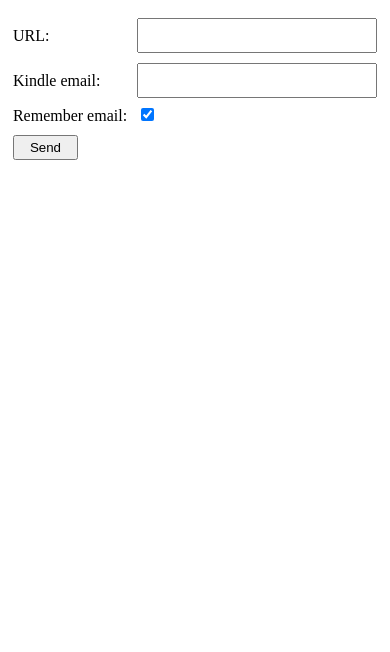
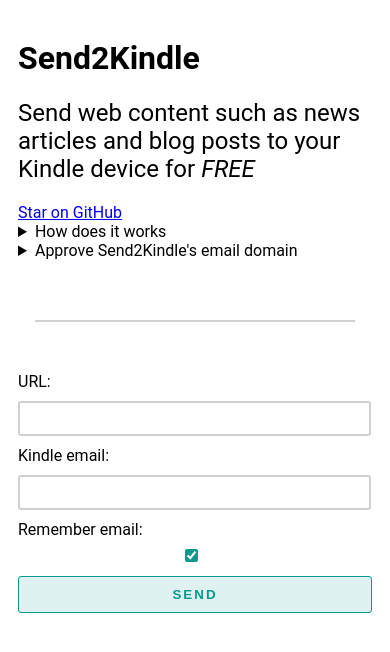
Before and after one commit to megaconfidence/send2kindle, a plain HTML site: page public/index.html in a window 390 px wide. Drawn offline with Linux system fonts and the light colour scheme.

Commit message:
feat: Updates ui

```diff
--- a/public/index.html
+++ b/public/index.html
@@ -6,12 +6,64 @@
     <meta http-equiv="X-UA-Compatible" content="ie=edge" />
     <title>send2kindle</title>
     <link rel="stylesheet" href="style.css" />
+    <script async defer src="https://buttons.github.io/buttons.js"></script>
   </head>
   <body>
+    <div class="page">
+      <div class="home">
+        <h1>Send2Kindle</h1>
+        <h2>
+          Send web content such as news articles and blog posts to your Kindle
+          device for <em>FREE</em>
+        </h2>
+        <a
+          class="github-button"
+          href="https://github.com/megaconfidence/send2kindle"
+          data-icon="octicon-star"
+          data-size="large"
+          data-show-count="true"
+          aria-label="Star megaconfidence/send2kindle on GitHub"
+          >Star on GitHub</a
+        >
+        <details>
+          <summary>How does it works</summary>
+          <div class="player">
+            <iframe
+              src="https://www.youtube.com/embed/uPryTtaIE_s?si=i8eUjt_kznCAtc-K"
+              title="YouTube video player"
+              allow="accelerometer; autoplay; clipboard-write; encrypted-media; gyroscope; picture-in-picture; web-share"
+              allowfullscreen
+            ></iframe>
+          </div>
+        </details>
+        <details>
+          <summary>Approve Send2Kindle's email domain</summary>
+          <p>
+            To use this service, it's important you add the email domain
+            <strong><em> @confidence.sh</em></strong> to receive documents on
+            your Kindle device. A guide on how to do this can be found
+            <a
+              target="_blank"
+              href="https://www.amazon.com/gp/help/customer/display.html?nodeId=GX9XLEVV8G4DB28H"
+              >here</a
+            >.
+          </p>
+        </details>
+      </div>
+      <div class="divider"></div>
+      <div class="app">
         <form class="send-form">
           <div class="send-form">
             <label for="url">URL: </label>
-        <input type="text" name="url" id="url" required />
+            <input
+              type="url"
+              name="url"
+              id="url"
+              pattern="https?://.*"
+              oninput="setCustomValidity('')"
+              oninvalid="setCustomValidity('Please enter a URL with the protocol i.e https://')"
+              required
+            />
           </div>
           <div class="send-form">
             <label for="email">Kindle email: </label>
@@ -32,8 +84,34 @@
         </form>
 
         <div class="info hide">
-      <p class="info-text"></p>
+          <p class="info-text">
+            <svg
+              width="38"
+              height="38"
+              viewBox="0 0 38 38"
+              xmlns="http://www.w3.org/2000/svg"
+              stroke="#0a998c"
+            >
+              <g fill="none" fill-rule="evenodd">
+                <g transform="translate(1 1)" stroke-width="2">
+                  <circle stroke-opacity=".5" cx="18" cy="18" r="18" />
+                  <path d="M36 18c0-9.94-8.06-18-18-18">
+                    <animateTransform
+                      attributeName="transform"
+                      type="rotate"
+                      from="0 18 18"
+                      to="360 18 18"
+                      dur="1s"
+                      repeatCount="indefinite"
+                    />
+                  </path>
+                </g>
+              </g>
+            </svg>
+          </p>
           <button class="info-button"></button>
+        </div>
+      </div>
     </div>
     <script src="index.js"></script>
   </body>
--- a/public/style.css
+++ b/public/style.css
@@ -1,42 +1,130 @@
+:root {
+  --primary-color: #0a998c;
+  --primary-lite: #dff1f0;
+  --dark-one: #d0d0d0;
+  --dark-two: #eee;
+}
+.page {
+  gap: 5%;
+  display: flex;
+  flex-wrap: wrap;
+  padding-top: 10vh;
+  flex-direction: row;
+  justify-content: center;
+  font-family: Roboto, sans-serif !important;
+}
+.app,
+.home {
+  width: 40%;
+}
+button,
+summary,
+input[type="submit"] {
+  cursor: pointer;
+}
+.player {
+  width: 100%;
+  overflow: hidden;
+  position: relative;
+  padding-top: 56.25%;
+}
+.player iframe {
+  top: 0;
+  left: 0;
+  bottom: 0;
+  right: 0;
+  width: 100%;
+  height: 100%;
+  border: none;
+  position: absolute;
+}
 .hide {
   display: none !important;
 }
-
+.divider {
+  height: auto;
+  border-left: 2px solid var(--dark-one);
+}
+.home h2 {
+  font-weight: normal;
+}
 form.send-form {
   display: table;
   margin: 0 auto;
 }
-
 div.send-form {
   display: table-row;
 }
-
-label,
-input {
+.send-form label,
+.send-form input {
   display: table-cell;
   margin-top: 10px;
 }
-
 label {
   padding-right: 10px;
 }
-
+*:focus {
+  outline: none;
+}
+a:focus,
+input:focus,
+button:focus {
+  outline: var(--primary-color) solid 1px;
+}
 input[type="submit"],
-.info-button {
-  padding: 3px 15px;
+button {
+  font-weight: bold;
+  border-radius: 3px;
+  padding: 10px 30px;
+  letter-spacing: 2px;
+  text-transform: uppercase;
+  color: var(--primary-color);
+  background-color: var(--primary-lite);
+  border: 0.5px solid var(--primary-color);
 }
-
-input[type="text"],
+input[type="checkbox"] {
+  accent-color: var(--primary-color);
+}
+input[type="url"],
 input[type="email"] {
   padding: 5px;
   font-size: 1.1rem;
+  border-radius: 3px;
+  border: 2px solid var(--dark-one);
 }
-
 .info {
-  width: 50vw;
   padding: 20px;
   margin: 10px auto;
   text-align: center;
-  border-radius: 5px;
-  border: 1px dotted #a6a6b3;
+  border-radius: 3px;
+  background-color: var(--dark-two);
 }
+@media screen and (max-width: 800px) {
+  form.send-form,
+  div.send-form {
+    display: block;
+  }
+  .send-form label,
+  .send-form input {
+    display: inline-block;
+    width: calc(100% - 15px);
+  }
+  .send-form input[type="submit"] {
+    width: 100%;
+  }
+}
+@media screen and (max-width: 600px) {
+  .page {
+    padding: 10px;
+    flex-direction: column;
+  }
+  .divider {
+    width: 90%;
+    margin: 60px auto 40px auto;
+    border-bottom: 2px solid var(--dark-one);
+  }
+  .home,
+  .app {
+    width: 100%;
+  }
+}
```
Lines whose indentation alone changed are shown as unchanged.
